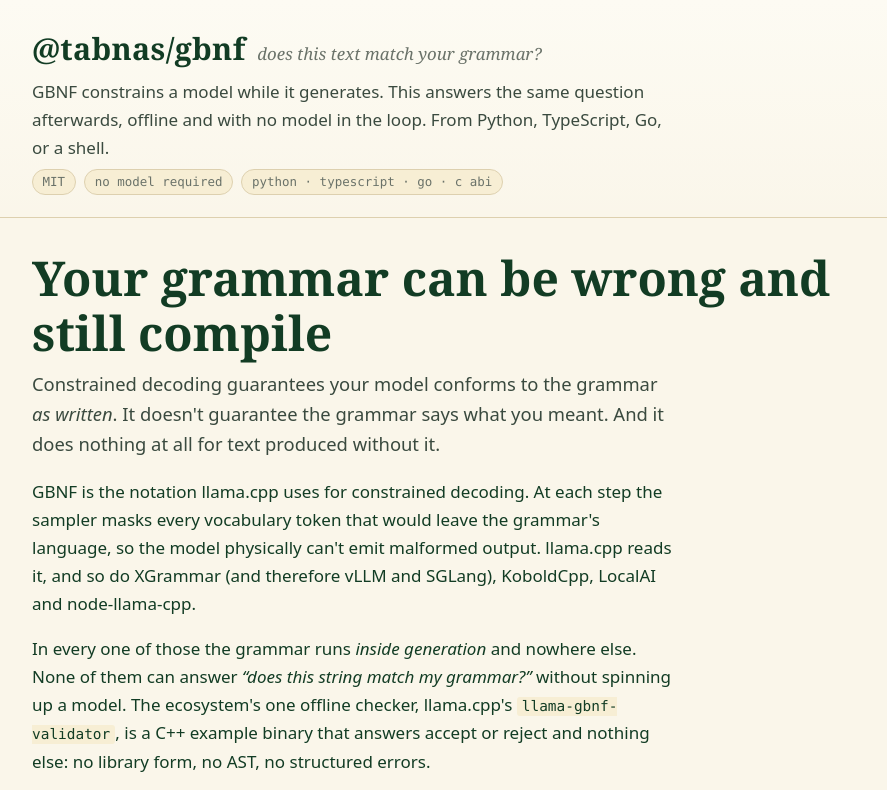
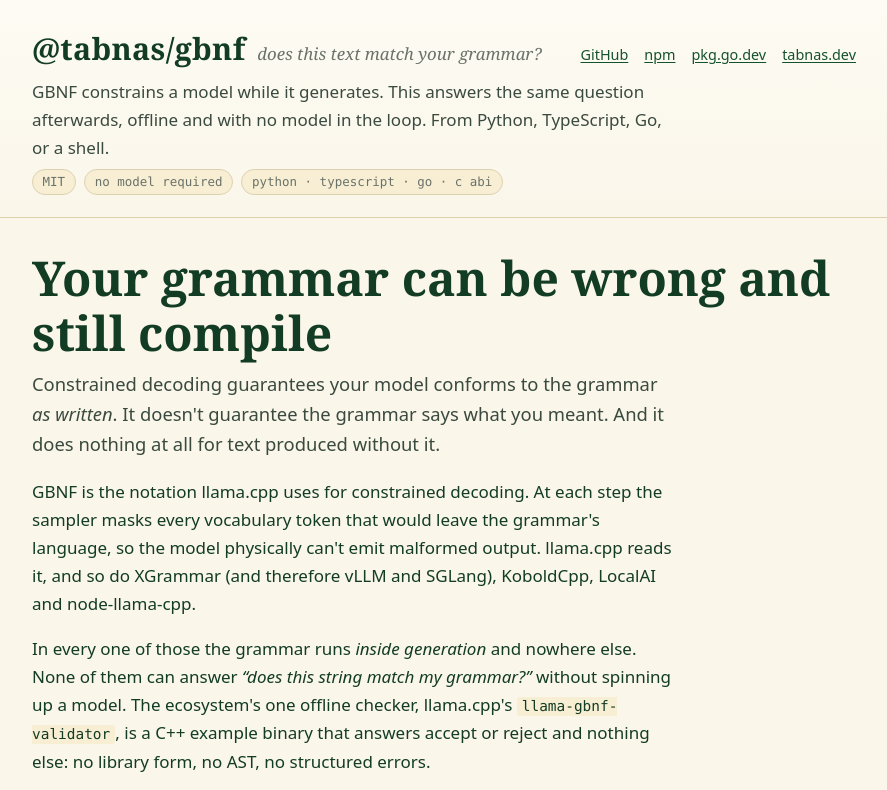
Before and after one commit to tabnas/gbnf, a plain HTML site: page docs/index.html in a window 1280 px wide. Shown: the top 790 px of the page, without its empty margins (196-1083 px from the left). Drawn offline with Linux system fonts and the light colour scheme.

Commit message:
docs(site): add the footer's project links to the masthead (#14)
GitHub, npm, pkg.go.dev and tabnas.dev were reachable only from the
footer; the masthead now carries the same four links, right-aligned in
the brand row and wrapping below it on narrow screens. Footer unchanged.


Claude-Session: https://claude.ai/code/session_01Y86DKXrnJTHjeEmX6eNWc9

Co-authored-by: Claude <noreply@anthropic.com>

```diff
--- a/docs/index.html
+++ b/docs/index.html
@@ -82,6 +82,11 @@
   .brand b {
     font-family: var(--font-heading);
     font-size: 1.9rem; font-weight: 600; letter-spacing: 0.01em;
+  }
+  .brand nav {
+    margin-left: auto;
+    display: flex; gap: 1rem; flex-wrap: wrap;
+    font-size: 0.9rem;
   }
   .motto {
     color: var(--ink-mute); font-family: var(--font-heading);
@@ -247,6 +252,12 @@
     <div class="brand">
       <b>@tabnas/gbnf</b>
       <span class="motto">does this text match your grammar?</span>
+      <nav aria-label="Project links">
+        <a href="https://github.com/tabnas/gbnf">GitHub</a>
+        <a href="https://www.npmjs.com/package/@tabnas/gbnf">npm</a>
+        <a href="https://pkg.go.dev/github.com/tabnas/gbnf/go">pkg.go.dev</a>
+        <a href="https://tabnas.dev">tabnas.dev</a>
+      </nav>
     </div>
     <p class="tagline">
       GBNF constrains a model while it generates. This answers the same
```
